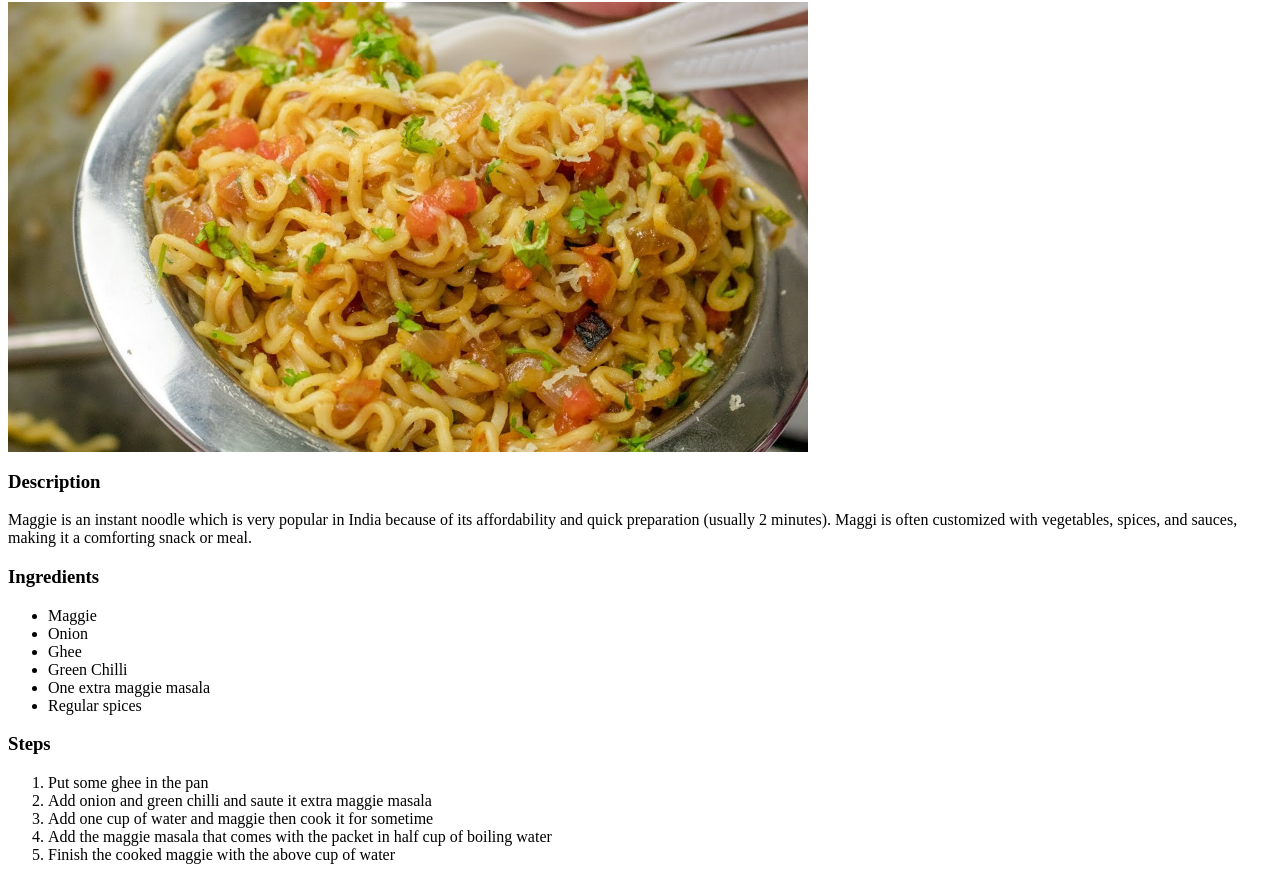
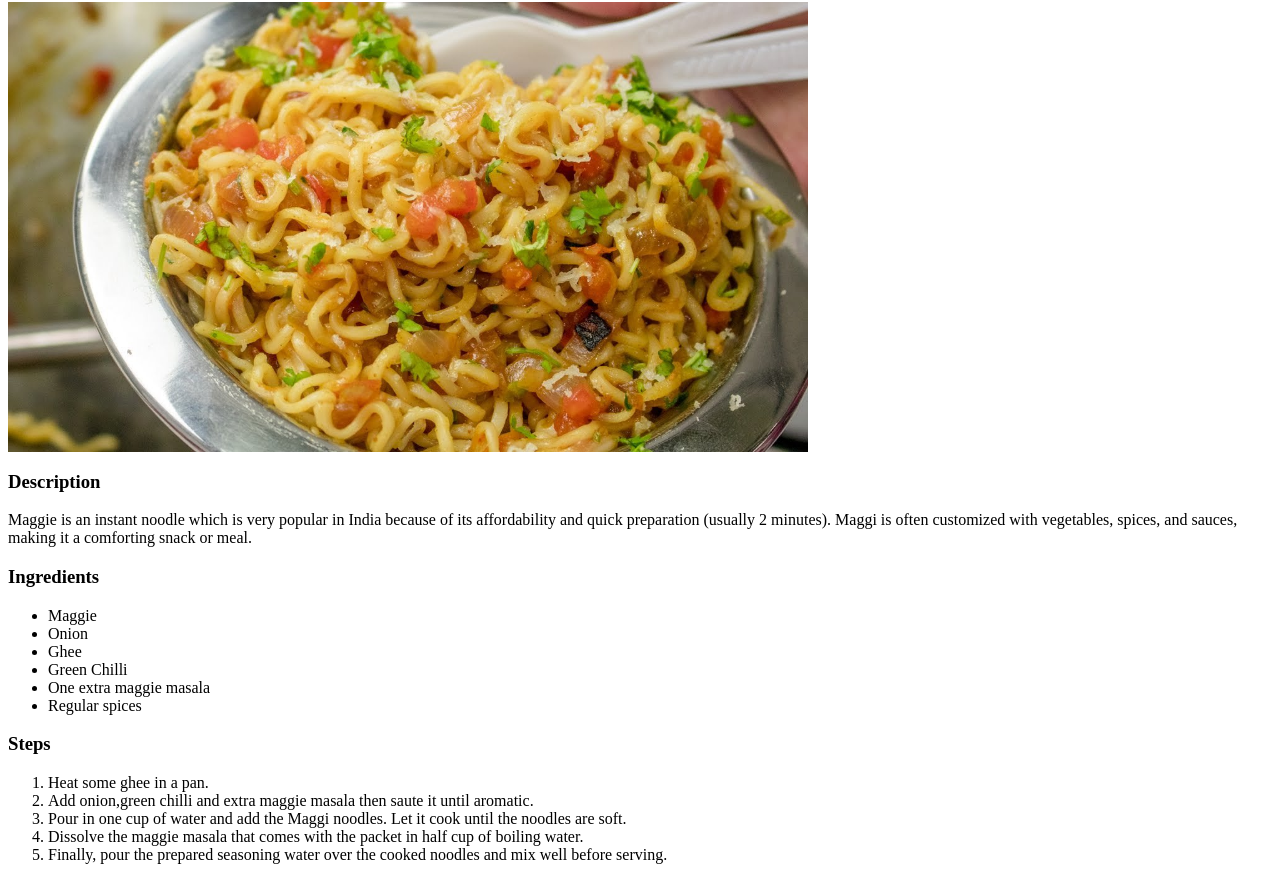
Before and after one commit to ahyejin/odin-recipes, a plain HTML site: page recipes/maggie.html in a window 1280 px wide. Shown: the part 104-984 px from the top of the page. Drawn offline with Linux system fonts and the light colour scheme.

Commit message:
Make some changes in steps of maggie and pizza.

```diff
--- a/recipes/maggie.html
+++ b/recipes/maggie.html
@@ -24,11 +24,14 @@
     </ul>
     <h3>Steps</h3>
     <ol>
-        <li>Put some ghee in the pan</li>
-        <li>Add onion and green chilli and saute it extra maggie masala</li>
-        <li>Add one cup of water and maggie then cook it for sometime</li>
-        <li>Add the maggie masala that comes with the packet in half cup of boiling water </li>
-        <li>Finish the cooked maggie with the above cup of water</li>
+        <li>Heat some ghee in a pan.</li>
+        <li>Add onion,green chilli and extra maggie masala then saute it until aromatic.</li>
+        <li>Pour in one cup of water and add the Maggi noodles. Let it cook until the noodles
+            are soft.</li>
+        <li>Dissolve the maggie masala that comes with the packet in half cup of boiling
+            water.</li>
+        <li>Finally, pour the prepared seasoning water over the cooked noodles
+            and mix well before serving.</li>
     </ol>
 </body>
 </html>
```
Also changed, not shown: recipes/pizza.html (+4 -4 lines).
